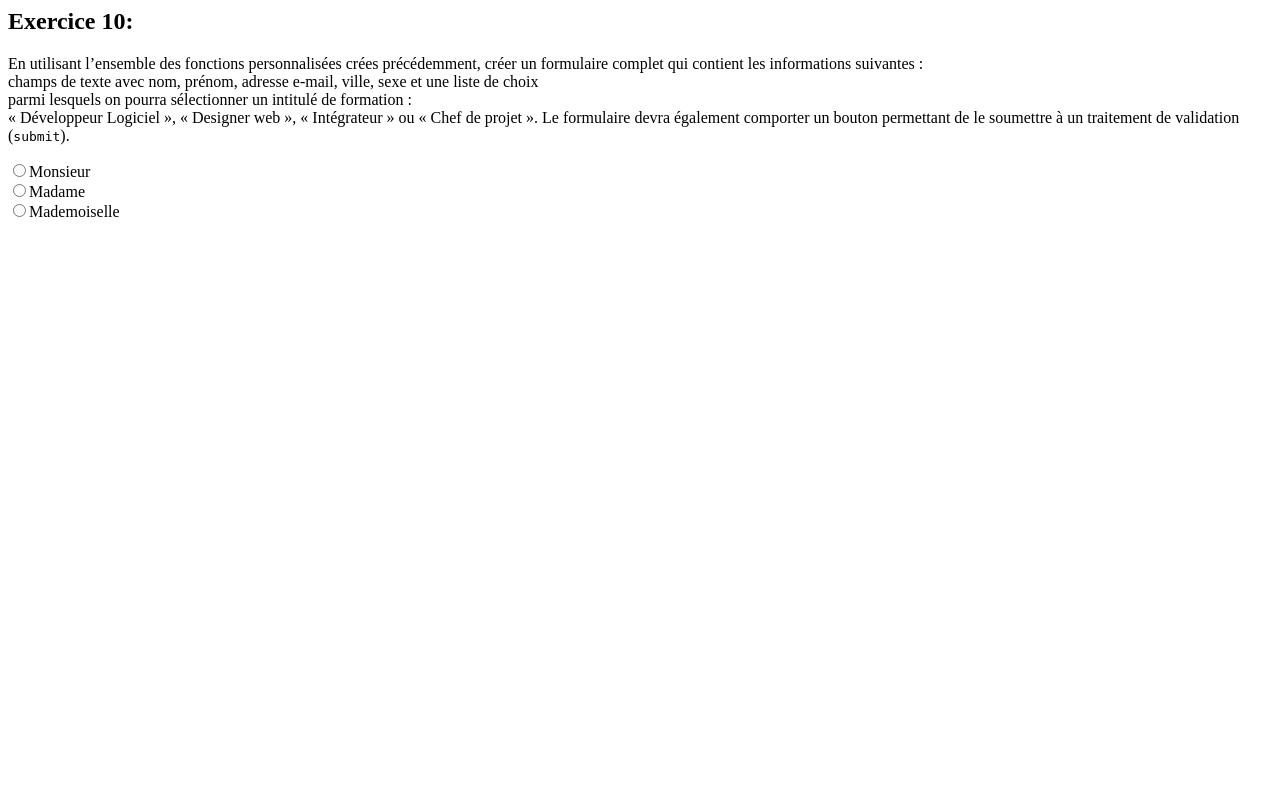
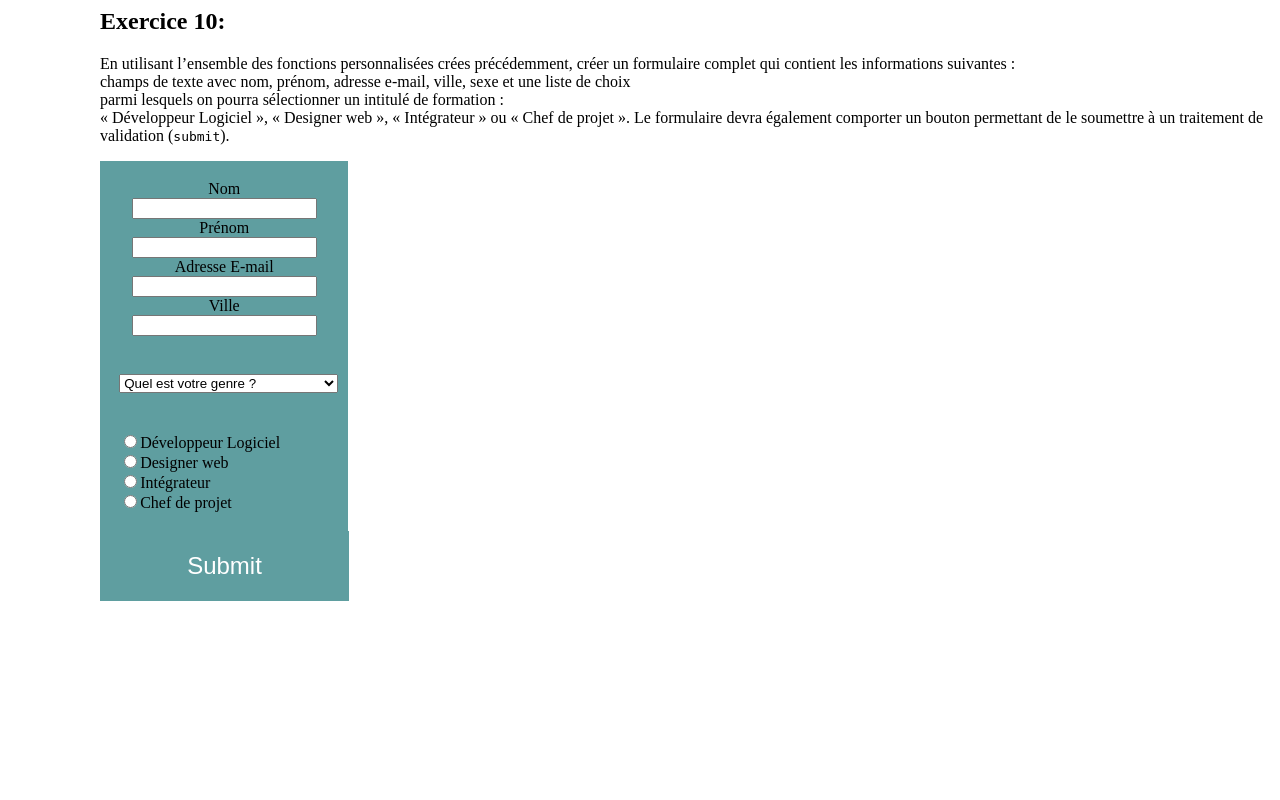
Before and after one commit to Mamath68/Algo, a PHP site: page /Ex10.php in a window 1280 px wide. Run offline with PHP 8.4, Linux system fonts and the light colour scheme.

Commit message:
Exercice Completé

```diff
--- a/PHP2/Ex10.php
+++ b/PHP2/Ex10.php
@@ -11,15 +11,83 @@
     (<code>submit</code>).
 </p>
 
+
 <?php
-$nomsRadio = array("Monsieur", "Madame", "Mademoiselle");
-afficherRadio($nomsRadio);
-function afficherRadio($nomsRadio)
+
+$nomsInput = array("Nom", "Prénom", "Adresse E-mail", "Ville");
+echo afficherInput($nomsInput);
+function afficherInput($nomsInput)
 {
-    echo "<form>";
-    foreach ($nomsRadio as $nomRadio) {
-        echo "<input type='radio' name='radio'>$nomRadio<br>";
+    echo "<form class='form2'>";
+    foreach ($nomsInput as $nom) {
+        echo "<label for='$nom'>$nom</label><br><input type='text' id='$nom' name='$nom' value=''><br>";
     }
     echo "</form>";
 }
-?>
+
+$elements = array("Quel est votre genre ?", "Homme", "Femme", "Autre / Ne souhaite pas répondre");
+
+alimenterListeDeroulante($elements);
+function alimenterListeDeroulante($elements)
+{
+    echo "<form><select>";
+    foreach ($elements as $el) {
+        echo "<option value='$el'>$el</option>";
+    }
+    echo "<select></form>";
+}
+
+$nomsFormation = array("Développeur Logiciel", "Designer web", "Intégrateur", "Chef de projet");
+afficherRadio($nomsFormation);
+function afficherRadio($nomsFormation)
+{
+    echo "<form>";
+    foreach ($nomsFormation as $nomFormation) {
+        echo "<input type='radio' name='radio'>$nomFormation<br>";
+    }
+    echo "</form>";
+}
+
+echo "<input type='submit' name='submit' id='submit'>"
+
+    ?>
+
+<style>
+    body {
+        margin-left: 100px;
+    }
+
+    h1 {
+        text-align: center;
+    }
+
+    form {
+        background-color: cadetblue;
+        width: 210px;
+        padding: 1.2em;
+        margin: 0;
+    }
+
+    .form2 {
+        background-color: cadetblue;
+        width: 210px;
+        text-align: center;
+        padding: 1.2em;
+    }
+
+    input[type=submit] {
+        height: 70px;
+        width: 249px;
+        padding: 0;
+        border: solid cadetblue;
+        background-color: cadetblue;
+        font-size: 1.5em;
+        color: white;
+        transition: 0.3s;
+    }
+
+    input[type=submit]:hover {
+        color: white;
+        background-color: blue;
+    }
+</style>
```
